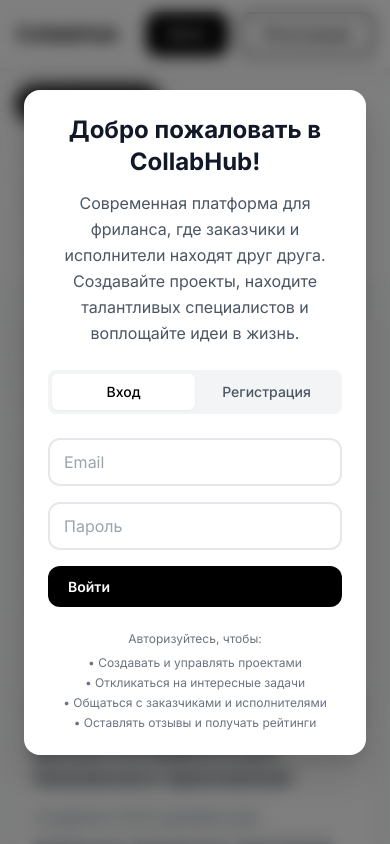
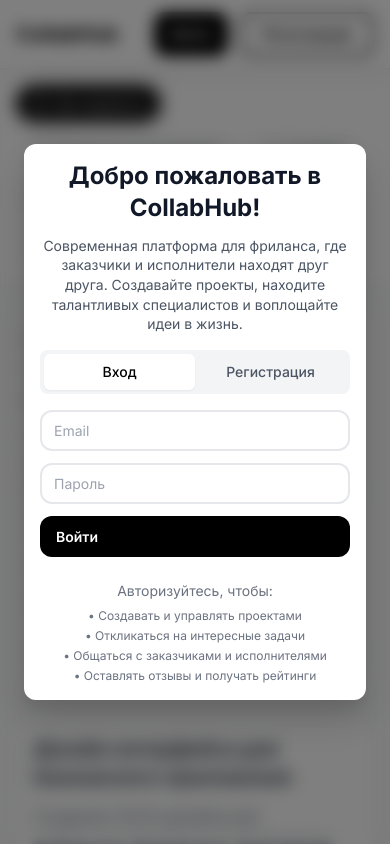
Before and after one commit to maxzxne/CollabHub, a FastAPI app: page / in a window 390 px wide. Run offline with FastAPI, Linux system fonts and the light colour scheme; data comes from the database, SQL or seed files in the repository; some libraries are stand-ins or nearby versions.

Commit message:
Fix registration form layout for screens below 412px

```diff
--- a/app/static/css/main.css
+++ b/app/static/css/main.css
@@ -312,9 +312,44 @@ body.overlay-active {
         padding: 24px;
         border-radius: 16px;
     }
+}
+
+@media (max-width: 412px) {
+    .auth-modal {
+        margin: 8px;
+        padding: 16px;
+        border-radius: 12px;
+        max-width: calc(100vw - 16px);
+    }
+
+    .auth-overlay {
+        padding: 4px;
+    }
 
     .project-card {
         border-radius: 12px;
+    }
+
+    /* Уменьшаем размеры текста для очень маленьких экранов */
+    .auth-modal h1 {
+        font-size: 1.5rem !important;
+        margin-bottom: 0.75rem !important;
+    }
+
+    .auth-modal p {
+        font-size: 0.875rem !important;
+        line-height: 1.4 !important;
+    }
+
+    .form-input,
+    .form-select {
+        padding: 8px 12px !important;
+        font-size: 14px !important;
+    }
+
+    .btn-primary {
+        padding: 10px 16px !important;
+        font-size: 14px !important;
     }
 
     .btn-primary,
--- a/app/templates/index.html
+++ b/app/templates/index.html
@@ -9,7 +9,7 @@
     <div class="auth-modal w-full max-w-sm sm:max-w-md mx-4">
 
         <!-- Приветственный текст -->
-        <div class="text-center mb-6 sm:mb-8">
+        <div class="text-center mb-4 sm:mb-6 md:mb-8">
             <h1 class="text-2xl sm:text-3xl font-bold text-gray-900 mb-3 sm:mb-4">Добро пожаловать в CollabHub!</h1>
             <p class="text-gray-600 text-base sm:text-lg leading-relaxed">
                 Современная платформа для фриланса, где заказчики и исполнители находят друг друга.
@@ -18,7 +18,7 @@
         </div>
 
         <!-- Форма авторизации -->
-        <div class="space-y-6">
+        <div class="space-y-4 sm:space-y-6">
             <!-- Переключатель между входом и регистрацией -->
             <div class="flex bg-gray-100 rounded-lg p-1">
                 <button id="login-tab" onclick="switchTab('login')" class="flex-1 py-2 px-4 rounded-md text-sm font-medium transition-all bg-white text-black shadow-sm">
@@ -30,7 +30,7 @@
             </div>
 
             <!-- Форма входа -->
-            <form id="login-form" action="/login" method="post" class="space-y-4" autocomplete="on">
+            <form id="login-form" action="/login" method="post" class="space-y-3 sm:space-y-4" autocomplete="on">
                 {% if login_error %}
                 <div class="bg-red-50 border border-red-200 text-red-700 px-4 py-3 rounded-lg text-sm">
                     {{ login_error }}
@@ -50,7 +50,7 @@
             </form>
 
             <!-- Форма регистрации -->
-            <form id="register-form" action="/register" method="post" class="space-y-4 hidden" autocomplete="on">
+            <form id="register-form" action="/register" method="post" class="space-y-3 sm:space-y-4 hidden" autocomplete="on">
                 {% if register_error %}
                 <div class="bg-red-50 border border-red-200 text-red-700 px-4 py-3 rounded-lg text-sm">
                     {{ register_error }}
```
